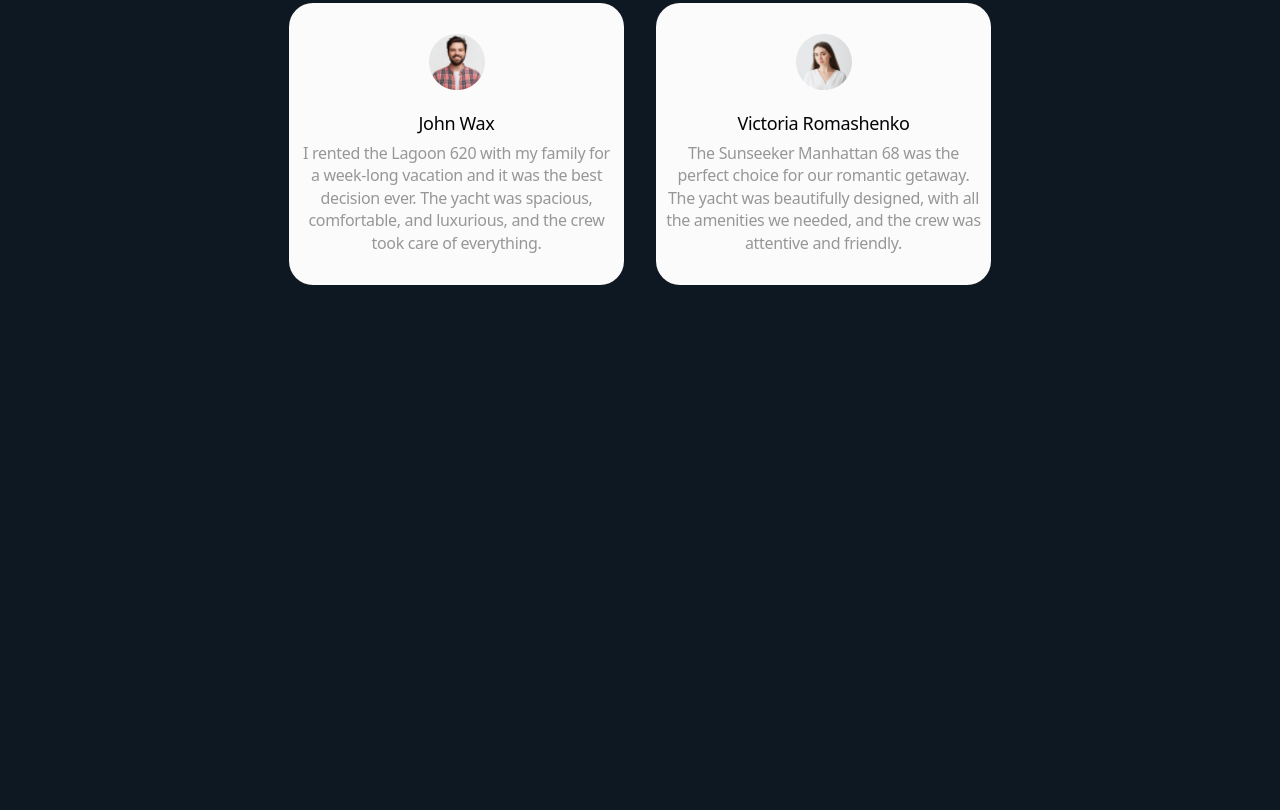
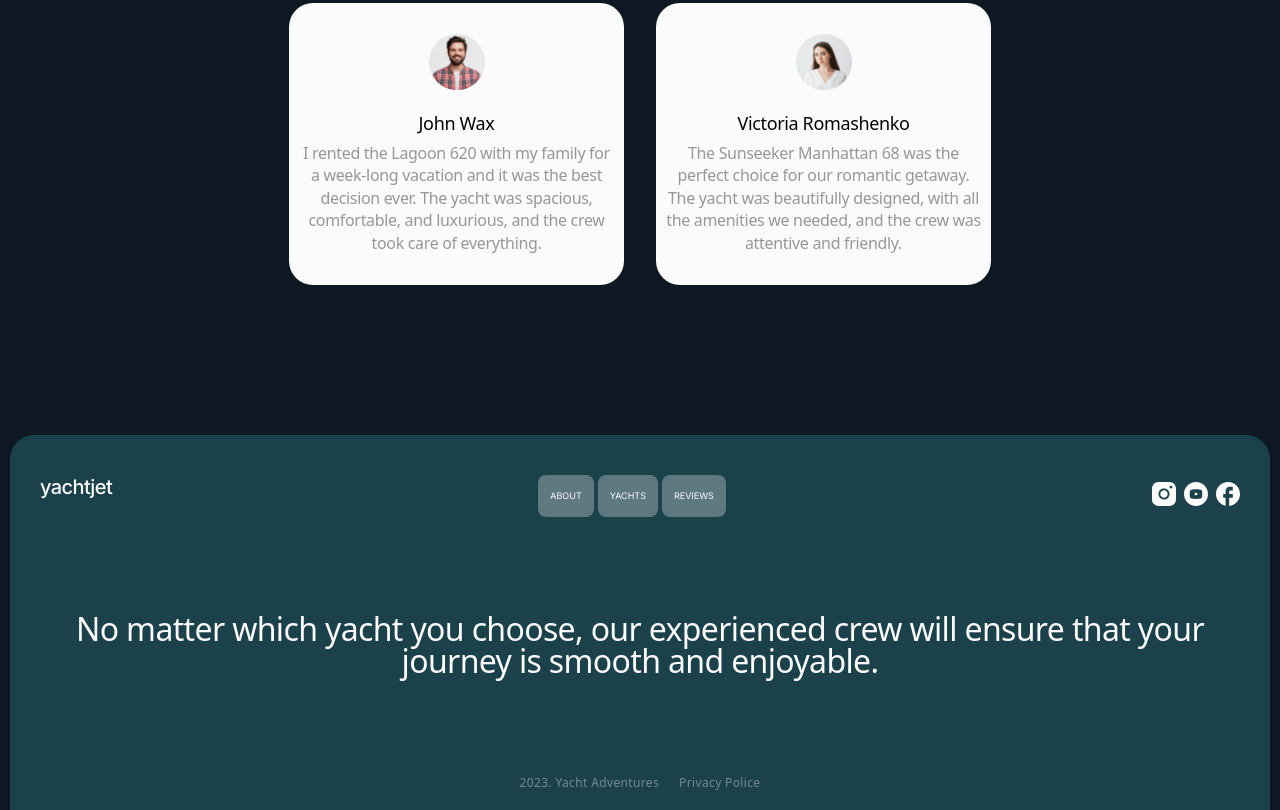
Before and after one commit to MoiseFlori/YachtJet, a website built with Parcel: page src/index.html in a window 1280 px wide. Shown: the part 326-1136 px from the top of the page. Before the commit the page ends 800 px from the top, so only its background shows below. Built offline with nearby package versions, Linux system fonts and the light colour scheme.

Commit message:
footer section finished

```diff
--- a/src/partials/footer.html
+++ b/src/partials/footer.html
@@ -0,0 +1,59 @@
+<footer class="site-footer">
+  <div class="footer-container">
+    <div class="tablet-desktop-container">
+      <div class="footer-and-sections-container">
+        <a href="#" class="footer-logo">yachtjet</a>
+        <ul class="site-sections-list-footer">
+          <li class="site-section-item"><a href="#">About</a></li>
+          <li class="site-section-item"><a href="#">Yachts</a></li>
+          <li class="site-section-item"><a href="#reviews">Reviews</a></li>
+        </ul>
+      </div>
+
+      <ul class="social-link-list-footer">
+        <li class="social-link-footer">
+          <a
+            class="social-link-footer-icon"
+            href="https://www.instagram.com/goitclub/"
+            target="_blank"
+          >
+            <svg class="footer-icon" width="24" height="24">
+              <use href="/src/image/hero/icons.svg#icon-instagram"></use>
+            </svg>
+          </a>
+        </li>
+        <li class="social-link-footer">
+          <a
+            class="social-link-footer-icon"
+            href="https://www.youtube.com/c/GoIT"
+            target="_blank"
+          >
+            <svg class="footer-icon" width="24" height="24">
+              <use href="/src/image/hero/icons.svg#icon-youtube"></use>
+            </svg>
+          </a>
+        </li>
+        <li class="social-link-footer">
+          <a
+            class="social-link-footer-icon"
+            href="https://www.facebook.com/goITclub/"
+            target="_blank"
+          >
+            <svg class="footer-icon" width="24" height="24">
+              <use href="/src/image/hero/icons.svg#icon-facebook"></use>
+            </svg>
+          </a>
+        </li>
+      </ul>
+    </div>
+
+    <p class="site-slogan">
+      No matter which yacht you choose, our experienced crew will ensure that
+      your journey is smooth and enjoyable.
+    </p>
+    <div class="policy-container">
+      <p class="adventures-privacy">2023. Yacht Adventures</p>
+      <p class="adventures-privacy">Privacy Police</p>
+    </div>
+  </div>
+</footer>
--- a/src/partials/reviews.html
+++ b/src/partials/reviews.html
@@ -1,4 +1,4 @@
-<section class="reviews-section">
+<section class="reviews-section" id="reviews">
   <h2 class="reviews-title">
     YachtJet take pride in providing the best possible service and experience to
     our customers
--- a/src/sass/_footer.scss
+++ b/src/sass/_footer.scss
@@ -0,0 +1,141 @@
+.site-footer {
+    background-color: #1B414B;
+    border-radius: 24px 24px 0px 0px;
+    margin-left: 10px;
+    margin-right: 10px;
+
+    .footer-container {
+        padding: 40px 30px 20px 30px;
+
+        .footer-and-sections-container {
+            display: flex;
+            justify-content: space-between;
+
+        }
+
+        .footer-logo {
+            text-decoration: none;
+            font-family: 'Inter', sans-serif;
+            font-size: 14px;
+            font-weight: 500;
+            line-height: 16.94px;
+            letter-spacing: -0.03em;
+            text-align: left;
+            color: var(--primary-text-color);
+        }
+
+        .site-sections-list-footer {
+            display: flex;
+            justify-content: flex-end;
+            gap: 4px;
+        }
+
+        .site-section-item {
+            display: inline-flex;
+            align-items: center;
+
+            a {
+                border-radius: 8px;
+                font-family: 'Inter', sans-serif;
+                font-size: 9px;
+                font-weight: 400;
+                line-height: 11.7px;
+                text-align: center;
+                text-decoration: none;
+                color: #FBFBFB;
+                background-color: #FBFBFB4D;
+                text-transform: uppercase;
+                padding: 15px 12px;
+            }
+
+        }
+
+        .site-section-item a:hover,
+        .site-section-item a:focus {
+            color: #1b414b;
+            background-color: #fbfbfb;
+            transition: backround-color 250ms cubic-bezier(0.4, 0, 0.2, 1);
+        }
+    }
+
+    .footer-container ul {
+        list-style: none;
+    }
+
+    .social-link-list-footer {
+        display: flex;
+        justify-content: center;
+        align-items: center;
+        margin-top: 80px;
+        margin-bottom: 40px;
+        gap: 8px;
+
+        .footer-icon {
+            fill: #FBFBFB;
+            transition: fill 250ms cubic-bezier(0.4, 0, 0.2, 1);
+        }
+    }
+
+    .social-link-list-footer .footer-icon:hover,
+    .social-link-list-footer .footer-icon:focus {
+        fill: #FBFBFBCC;
+    }
+
+    .site-slogan {
+        font-size: 18px;
+        line-height: 18px;
+        letter-spacing: -0.02em;
+        text-align: center;
+        margin-bottom: 82px;
+    }
+
+    .policy-container {
+        display: flex;
+        justify-content: center;
+        gap: 20px;
+
+        .adventures-privacy {
+            color: #FBFBFB66;
+            font-size: 12px;
+            line-height: 14px;
+            letter-spacing: 0.03em;
+        }
+    }
+}
+
+
+
+@media only screen and (min-width: 768px) {
+    .site-footer {
+        .footer-container {
+            .tablet-desktop-container {
+                display: flex;
+                justify-content: space-between;
+                margin-bottom: 96px;
+            }
+
+            .footer-and-sections-container {
+                display: contents;
+            }
+
+            .footer-logo {
+                font-size: 20px;
+                line-height: 24.2px;
+            }
+        }
+
+        .social-link-list-footer {
+            margin-top: 0;
+            margin-bottom: 0;
+        }
+
+        .site-slogan {
+            font-size: 32px;
+            line-height: 32px;
+            margin-bottom: 99px;
+        }
+
+
+    }
+
+}
```
